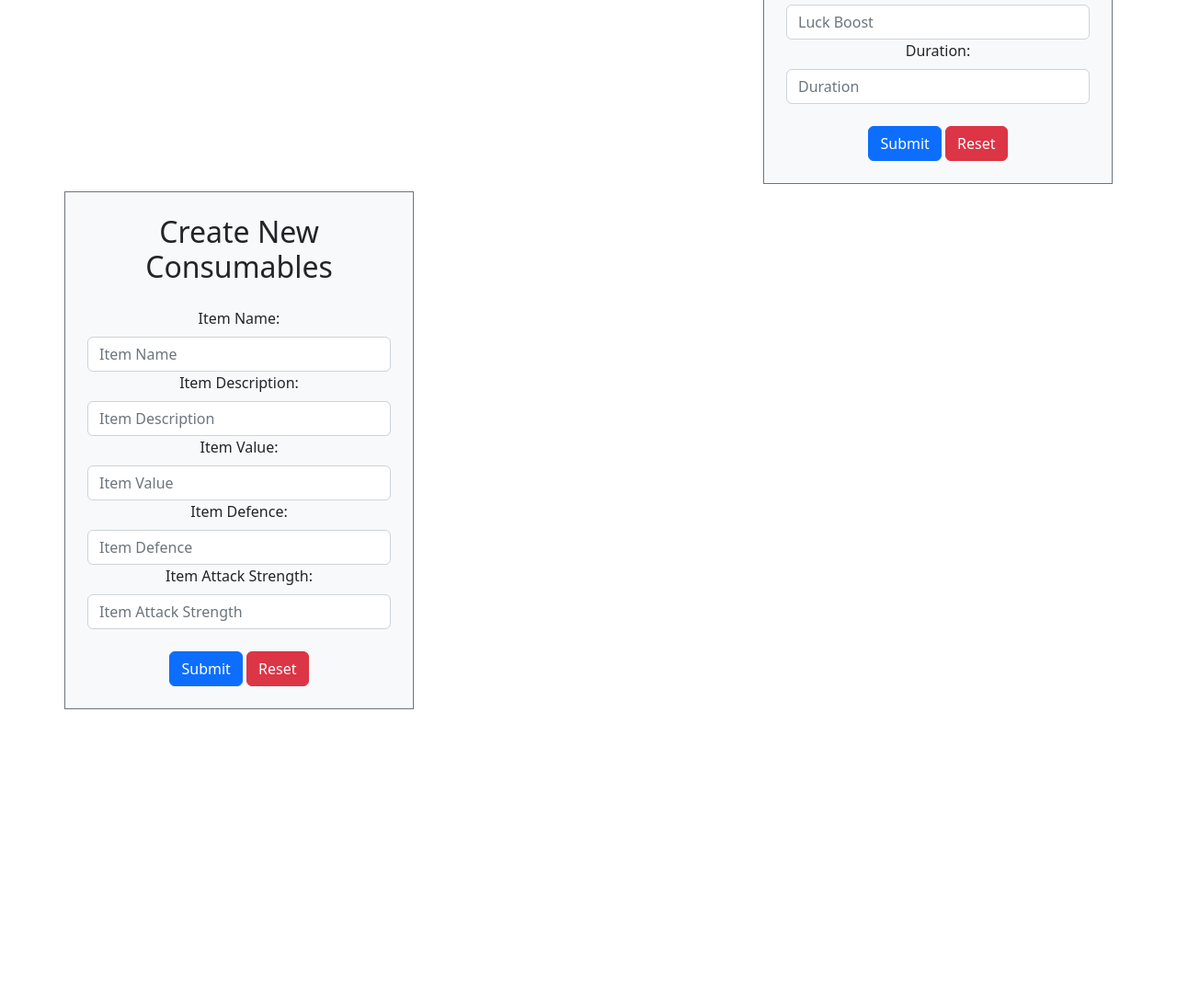
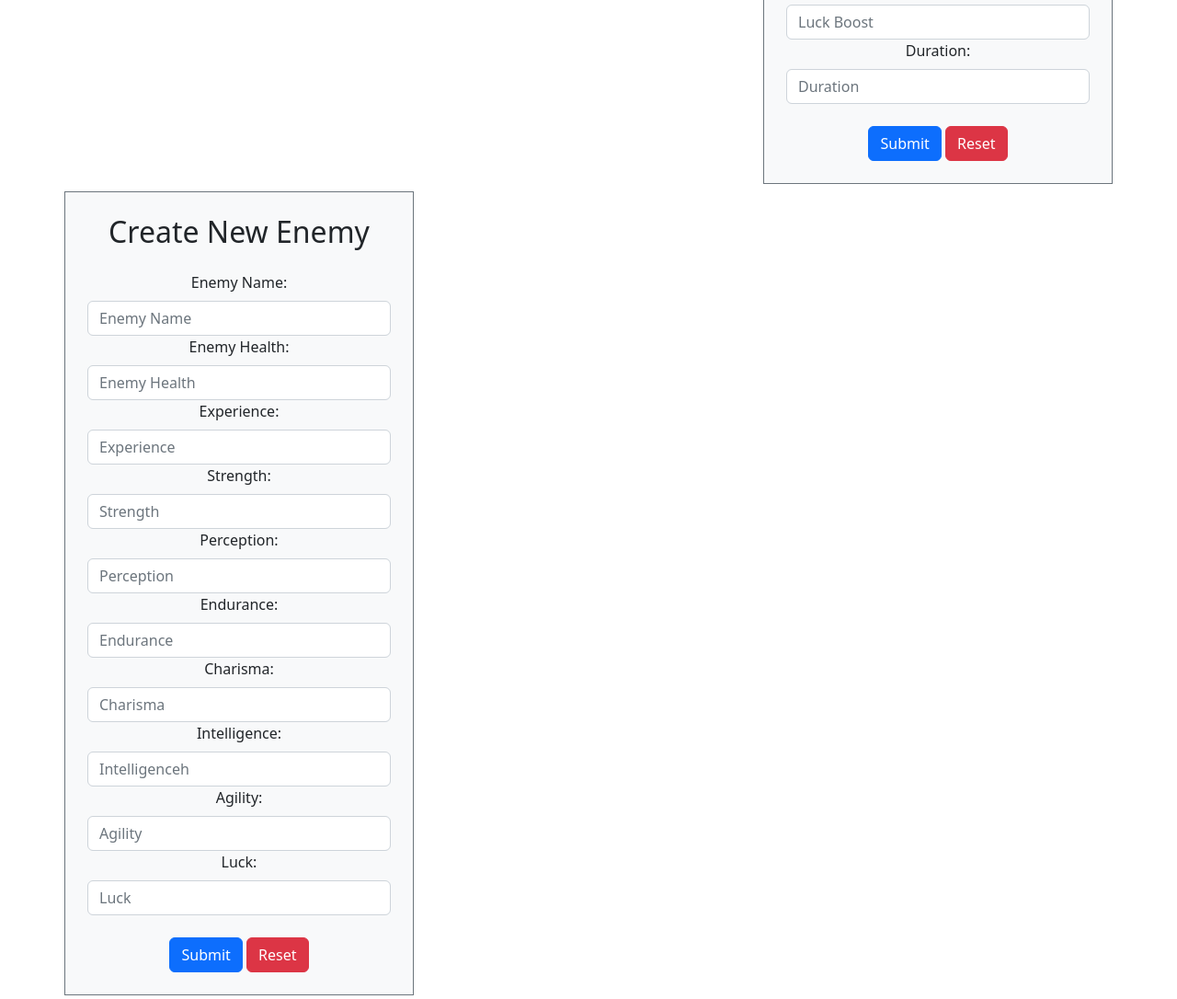
Before and after one commit to pgfrank1/PHP-MySQL-Fall-2022, a PHP site: page /adminer/projects/project4/admin-page.php in a window 1280 px wide. Shown: the part 1053-2139 px from the top of the page at 92% size. Before the commit the page ends 1824 px from the top, so only its background shows below. Run offline with PHP 8.4, Linux system fonts and the light colour scheme; some libraries are stand-ins or nearby versions.

Commit message:
Enemies can be added to the database

```diff
--- a/projects/project4/admin-page-functions.php
+++ b/projects/project4/admin-page-functions.php
@@ -62,8 +62,9 @@ function createNewItem($itemName, $itemDescription, $itemValue, $itemDefence, $i
     }
 }
 
-function createNewConsumable($consumable_name, $consumable_description, $consumable_value, $health_recovery, $stamina_recovery, $mana_recovery, $strength_boost,
-                             $perception_boost, $endurance_boost, $charisma_boost, $intelligence_boost, $agility_boost, $luck_boost, $duration)
+function createNewConsumable($consumable_name, $consumable_description, $consumable_value, $health_recovery, $stamina_recovery,
+                             $mana_recovery, $strength_boost, $perception_boost, $endurance_boost, $charisma_boost,
+                             $intelligence_boost, $agility_boost, $luck_boost, $duration)
 {
     $query = "SELECT Name FROM Project4.Consumables WHERE Name = ?";
 
@@ -87,3 +88,30 @@ function createNewConsumable($consumable_name, $consumable_description, $consuma
         return '<br><p class="text-danger">Consumable already exists, please try another name.</p>';
     }
 }
+
+function createNewEnemy($enemy_name, $enemy_health, $enemy_experience, $enemy_strength, $enemy_perception, $enemy_endurance,
+                        $enemy_charisma, $enemy_intelligence, $enemy_agility, $enemy_luck)
+{
+    $query = "SELECT EnemyName FROM Project4.Enemies WHERE EnemyName = ?";
+
+    $result = parameterizedQuery(DBC, $query, 's', $enemy_name)
+    or trigger_error(mysqli_error(DBC), E_USER_ERROR);
+
+    if (mysqli_num_rows($result) == 0)
+    {
+        $query = "INSERT INTO Project4.Enemies (`EnemyName`, `EnemyHealth`, `Experience`, `Strength`, `Perception`, `Endurance`, `Charisma`, `Intelligence`, `Agility`, `Luck`) VALUES (?, ?, ?, ?, ?, ?, ?, ?, ?, ?)";
+
+        $result = parameterizedQuery(DBC , $query, 'siiiiiiiii', $enemy_name, $enemy_health, $enemy_experience, $enemy_strength,
+                $enemy_perception, $enemy_endurance, $enemy_charisma, $enemy_intelligence, $enemy_agility, $enemy_luck)
+                or trigger_error(mysqli_error(DBC), E_USER_ERROR);
+
+        if ($result)
+        {
+            return '<br><p class="text-success">Enemy Added</p>';
+        }
+    }
+    else
+    {
+        return '<br><p class="text-danger">Enemy already exists, please try another name.</p>';
+    }
+}
--- a/projects/project4/admin-page.php
+++ b/projects/project4/admin-page.php
@@ -246,66 +246,108 @@ require_once("query-utils.php");
                     $luck_boost = $_POST['luck_boost'];
                     $duration = $_POST['duration'];
 
-                    echo createNewConsumable($consumable_name, $consumable_description, $consumable_value , $health_recovery, $stamina_recovery, $mana_recovery, $strength_boost,
-                         $perception_boost, $endurance_boost, $charisma_boost, $intelligence_boost, $agility_boost, $luck_boost, $duration);
+                    echo createNewConsumable($consumable_name, $consumable_description, $consumable_value , $health_recovery,
+                            $stamina_recovery, $mana_recovery, $strength_boost, $perception_boost, $endurance_boost, $charisma_boost,
+                            $intelligence_boost, $agility_boost, $luck_boost, $duration);
                 }
                 ?>
             </form>
             <form class="needs-validation bg-light p-4 col-6 col-md-4 my-1 border border-secondary h-100" novalidate method="POST" action="<?= $_SERVER['PHP_SELF']?>">
-                <h2 class="text-center mb-4 h-25">Create New Consumables</h2>
+                <h2 class="text-center mb-4 h-25">Create New Enemy</h2>
                 <div class="h-75">
                     <div class="form-group text-center">
-                        <label class="form-label" for="item_name">Item Name:</label>
-                        <input class="form-control" type="text" name="item_name" id="item_name" placeholder="Item Name" required>
+                        <label class="form-label" for="enemy_name">Enemy Name:</label>
+                        <input class="form-control" type="text" name="enemy_name" id="enemy_name" placeholder="Enemy Name" required>
                         <div class="invalid-feedback">
                             Please provide the Item Name.
                         </div>
                     </div>
                     <div class="form-group text-center">
-                        <label class="form-label" for="item_description">Item Description:</label>
-                        <input class="form-control" type="text" name="item_description" id="item_description" placeholder="Item Description" required>
+                        <label class="form-label" for="enemy_health">Enemy Health:</label>
+                        <input class="form-control" type="number" name="enemy_health" id="enemy_health" placeholder="Enemy Health" required>
                         <div class="invalid-feedback">
                             Please provide the Item Description.
                         </div>
                     </div>
                     <div class="form-group text-center">
-                        <label class="form-label" for="item_value">Item Value:</label>
-                        <input class="form-control" type="number" name="item_value" id="item_value" placeholder="Item Value" required>
+                        <label class="form-label" for="experience">Experience:</label>
+                        <input class="form-control" type="number" name="experience" id="experience" placeholder="Experience" required>
                         <div class="invalid-feedback">
                             Please provide the Item Value.
                         </div>
                     </div>
                     <div class="form-group text-center">
-                        <label class="form-label" for="item_defence">Item Defence:</label>
-                        <input class="form-control" type="number" name="item_defence" id="item_defence" placeholder="Item Defence" required>
+                        <label class="form-label" for="strength">Strength:</label>
+                        <input class="form-control" type="number" name="strength" id="strength" placeholder="Strength" required>
                         <div class="invalid-feedback">
                             Please provide the Item Defence.
                         </div>
                     </div>
                     <div class="form-group text-center">
-                        <label class="form-label" for="item_attack_strength">Item Attack Strength:</label>
-                        <input class="form-control" type="number" name="item_attack_strength" id="item_attack_strength" placeholder="Item Attack Strength" required>
+                        <label class="form-label" for="perception">Perception:</label>
+                        <input class="form-control" type="number" name="perception" id="perception" placeholder="Perception" required>
                         <div class="invalid-feedback">
                             Please provide the Item Attack Strength.
                         </div>
                     </div>
+                    <div class="form-group text-center">
+                        <label class="form-label" for="endurance">Endurance:</label>
+                        <input class="form-control" type="number" name="endurance" id="endurance" placeholder="Endurance" required>
+                        <div class="invalid-feedback">
+                            Please provide the Item Attack Strength.
+                        </div>
+                    </div>
+                    <div class="form-group text-center">
+                        <label class="form-label" for="charisma">Charisma:</label>
+                        <input class="form-control" type="number" name="charisma" id="charisma" placeholder="Charisma" required>
+                        <div class="invalid-feedback">
+                            Please provide the Item Attack Strength.
+                        </div>
+                    </div>
+                    <div class="form-group text-center">
+                        <label class="form-label" for="intelligence">Intelligence:</label>
+                        <input class="form-control" type="number" name="intelligence" id="intelligence" placeholder="Intelligenceh" required>
+                        <div class="invalid-feedback">
+                            Please provide the Item Attack Strength.
+                        </div>
+                    </div>
+                    <div class="form-group text-center">
+                        <label class="form-label" for="agility">Agility:</label>
+                        <input class="form-control" type="number" name="agility" id="agility" placeholder="Agility" required>
+                        <div class="invalid-feedback">
+                            Please provide the Agility.
+                        </div>
+                    </div>
+                    <div class="form-group text-center">
+                        <label class="form-label" for="luck">Luck:</label>
+                        <input class="form-control" type="number" name="luck" id="luck" placeholder="Luck" required>
+                        <div class="invalid-feedback">
+                            Please provide the Luck.
+                        </div>
+                    </div>
                     <div class="pt-4 text-center">
-                        <button class="btn btn-primary" type="submit" name="create_item">Submit</button>
+                        <button class="btn btn-primary" type="submit" name="create_enemy">Submit</button>
                         <button class="btn btn-danger" type="reset">Reset</button>
                     </div>
+                    <?php
+                    if (isset($_POST['create_enemy']))
+                    {
+                        $enemy_name = $_POST['enemy_name'];
+                        $enemy_health = $_POST['enemy_health'];
+                        $experience = $_POST['experience'];
+                        $strength = $_POST['strength'];
+                        $perception = $_POST['perception'];
+                        $endurance = $_POST['endurance'];
+                        $charisma = $_POST['charisma'];
+                        $intelligence = $_POST['intelligence'];
+                        $agility = $_POST['agility'];
+                        $luck = $_POST['luck'];
+
+                        echo createNewEnemy($enemy_name, $enemy_health, $experience, $strength, $perception, $endurance,
+                                $charisma, $intelligence, $agility, $luck);
+                    }
+                    ?>
                 </div>
-                <?php
-                if (isset($_POST['create_item']))
-                {
-                    $item_name = $_POST['item_name'];
-                    $item_description = $_POST['item_description'];
-                    $item_value = $_POST['item_value'];
-                    $item_defence = $_POST['item_defence'];
-                    $item_attack_strength = $_POST['item_attack_strength'];
-
-                    echo createNewItem($item_name, $item_description, $item_value, $item_defence, $item_attack_strength);
-                }
-                ?>
             </form>
         </div>
     </div>
```
